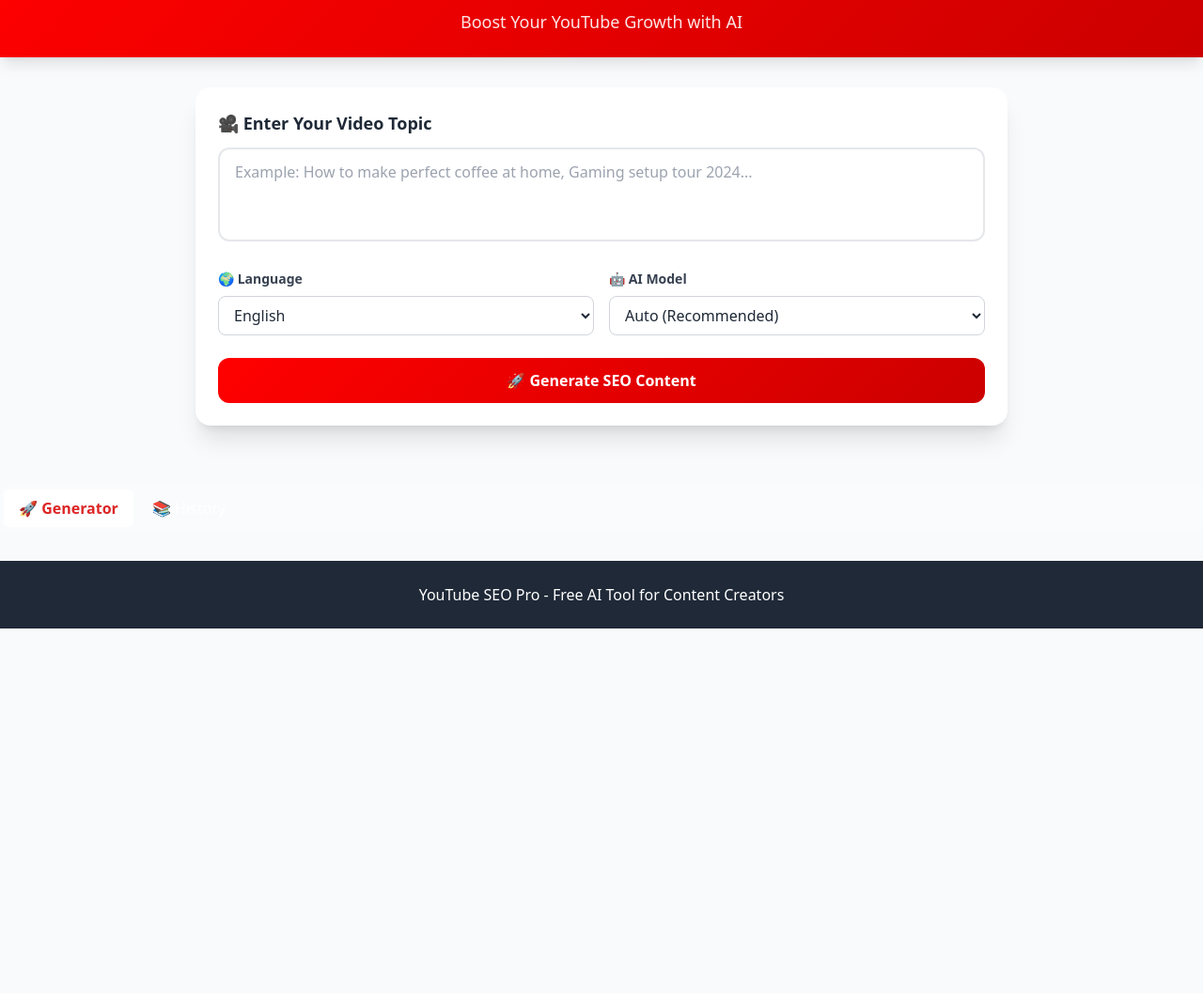
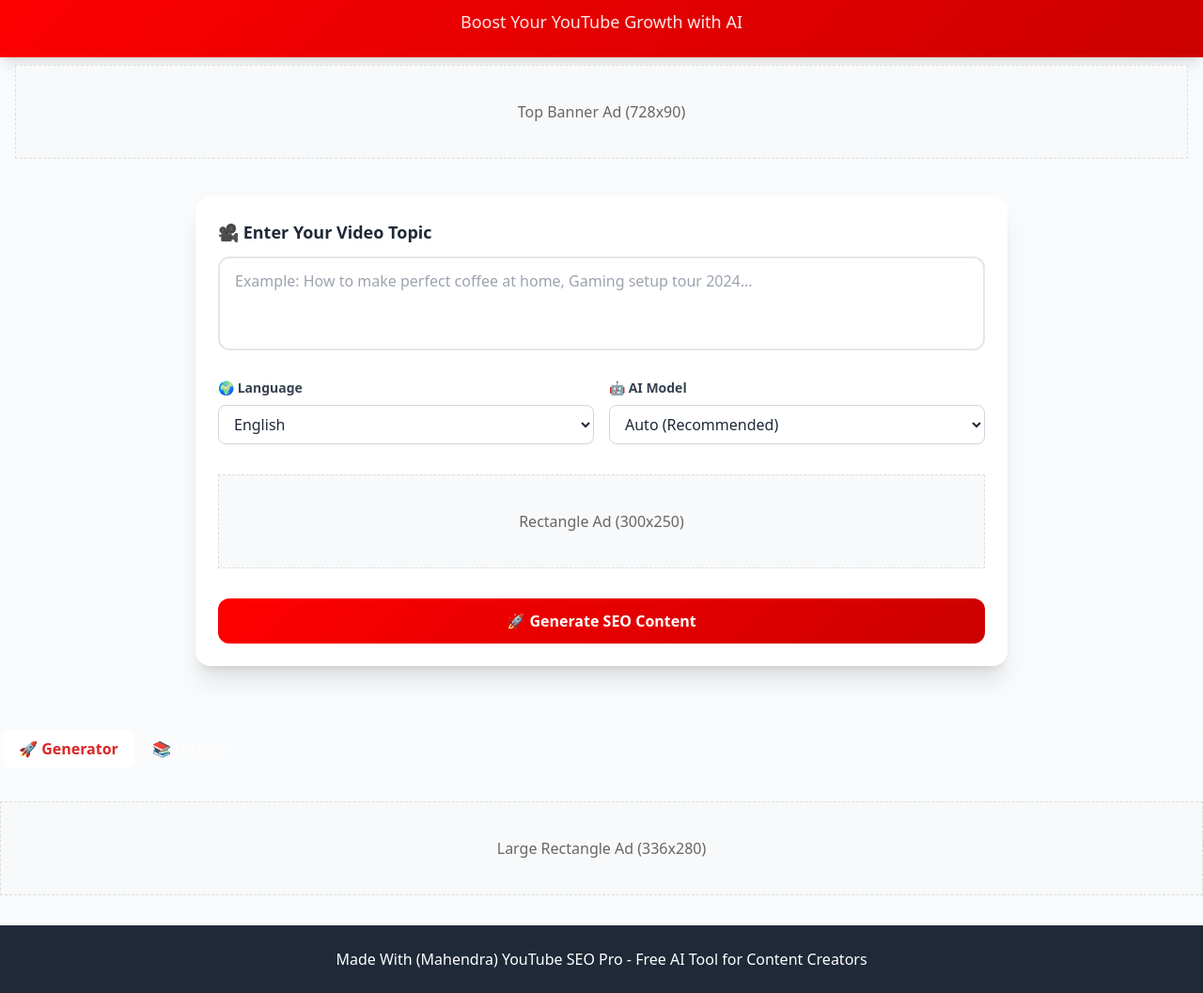
Before and after one commit to mahendramirdhapy-tech/youtube-seo-pro, a website: page index.html in a window 1280 px wide. Shown: the part 67-1124 px from the top of the page at 94% size. Before the commit the page ends 800 px from the top, so only its background shows below. Drawn offline with nearby package versions, Linux system fonts and the light colour scheme.

Commit message:
Add ad banners and update footer text in index.html

```diff
--- a/index.html
+++ b/index.html
@@ -9,6 +9,20 @@
         .youtube-gradient {
             background: linear-gradient(135deg, #FF0000 0%, #CC0000 100%);
         }
+
+.ad-container {
+    min-height: 100px;
+    background: #f8f9fa;
+    border: 1px dashed #ddd;
+    display: flex;
+    align-items: center;
+    justify-content: center;
+    color: #666;
+}
+.tab-content {
+    transition: all 0.3s ease;
+}
+
     </style>
 </head>
 <body class="bg-gray-50 min-h-screen">
@@ -23,6 +37,18 @@
             <p class="text-lg opacity-90">Boost Your YouTube Growth with AI</p>
         </div>
     </header>
+<!-- Top Ad Banner -->
+<div class="container mx-auto px-4 py-2">
+    <div class="ad-container text-center">
+        <!-- Adsterra Banner Ad -->
+        <div id="adsterra-top-banner">
+            <!-- Your Adsterra Code Here -->
+        </div>
+        <span class="ad-placeholder">Top Banner Ad (728x90)</span>
+    </div>
+</div>
+
+
 
     <main class="container mx-auto px-4 py-8 max-w-4xl">
         <div class="bg-white rounded-2xl shadow-xl p-6 mb-8">
@@ -58,6 +84,17 @@
                         </select>
                     </div>
                 </div>
+                <!-- Middle Ad Banner -->
+<div class="my-8">
+    <div class="ad-container text-center">
+        <!-- Adsterra Rectangle Ad -->
+        <div id="adsterra-middle-banner">
+            <!-- Your Adsterra Code Here -->
+        </div>
+        <span class="ad-placeholder">Rectangle Ad (300x250)</span>
+    </div>
+</div>
+
 
                 <button
                     type="submit"
@@ -102,9 +139,20 @@
     </button>
 </div>
 
+    <!-- Bottom Ad Banner -->
+<div class="my-8">
+    <div class="ad-container text-center">
+        <!-- Adsterra Large Rectangle -->
+        <div id="adsterra-bottom-banner">
+            <!-- Your Adsterra Code Here -->
+        </div>
+        <span class="ad-placeholder">Large Rectangle Ad (336x280)</span>
+    </div>
+</div>
+
     <footer class="bg-gray-800 text-white py-6 mt-8">
         <div class="container mx-auto px-4 text-center">
-            <p>YouTube SEO Pro - Free AI Tool for Content Creators</p>
+            <p>Made With (Mahendra) YouTube SEO Pro - Free AI Tool for Content Creators</p>
         </div>
     </footer>
 
```
